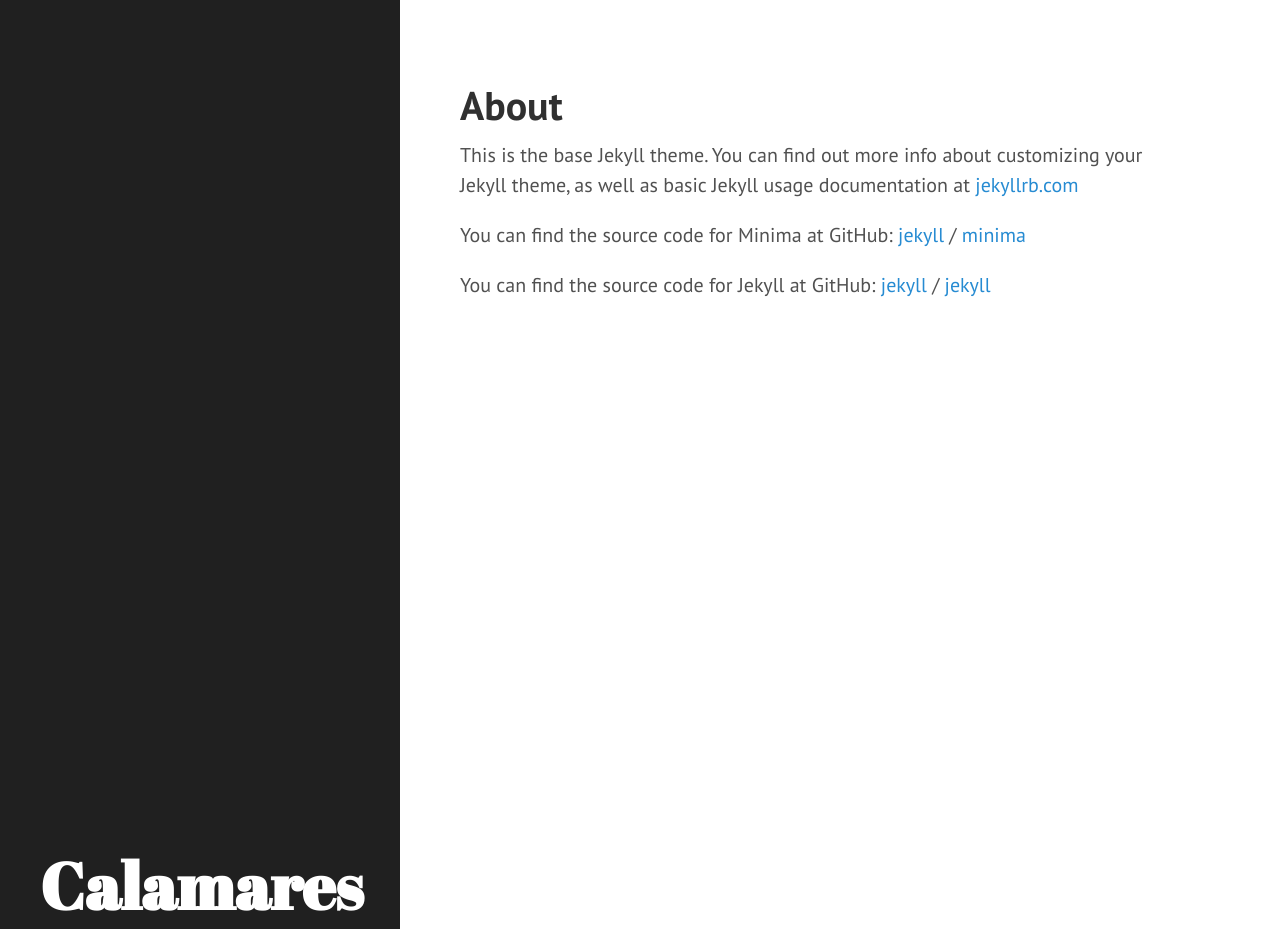
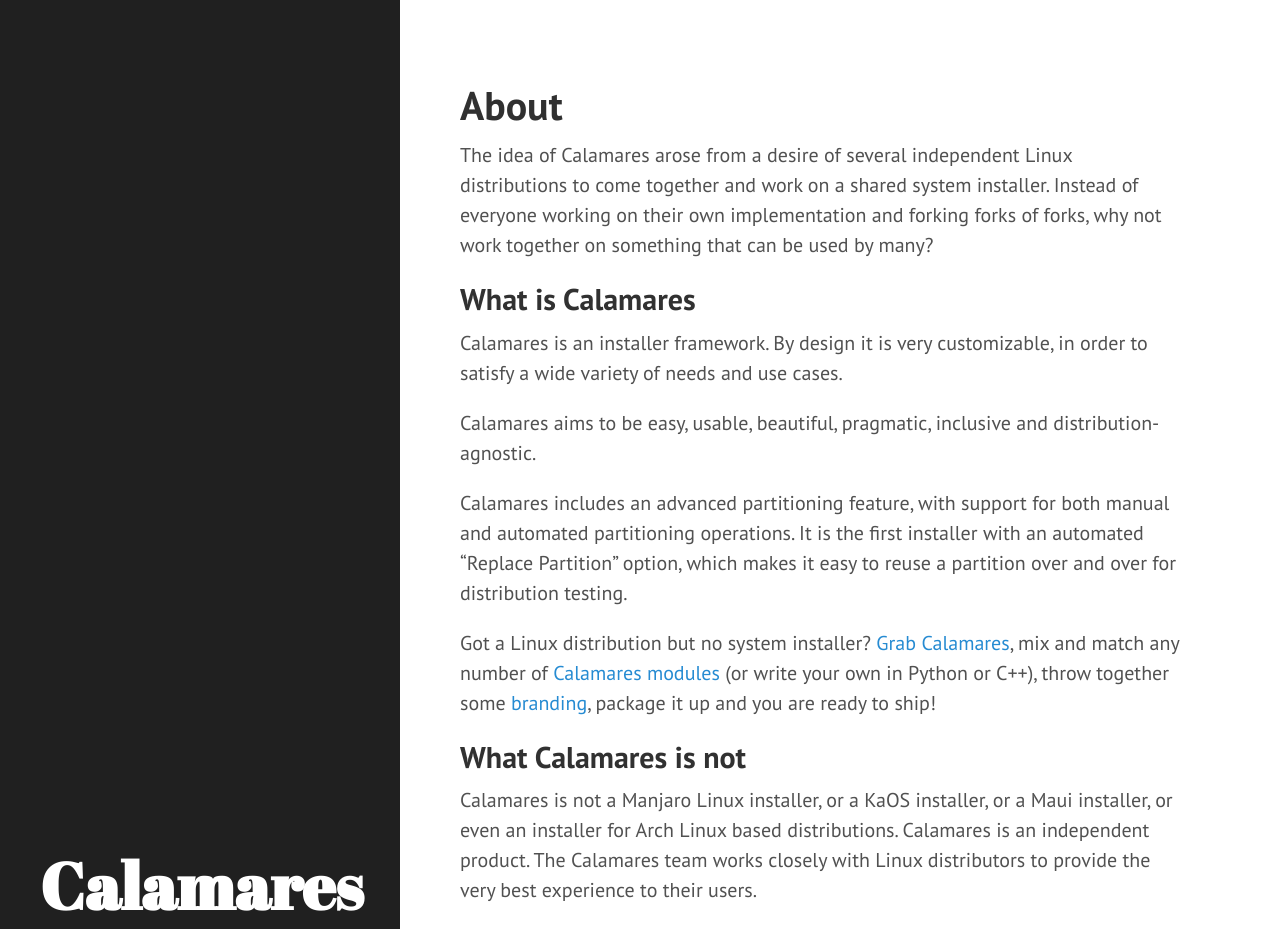
Before and after one commit to deprov447/calamares-web.github.io, a Jekyll site: the page built from about.md, in a window 1280 px wide and 1400 px high. Shown: the top 929 px of the window. Built offline with Jekyll 4.4.1, drawn with Linux system fonts in a browser that asks for light colours; some of the changed text lies outside the part shown.

Commit message:
added jekyll_get_json

```diff
--- a/Gemfile
+++ b/Gemfile
@@ -27,3 +27,8 @@ end
 
 # Performance-booster for watching directories on Windows
 gem "wdm", "~> 0.1.1", :platforms => [:mingw, :x64_mingw, :mswin]
+
+
+gem "jekyll-get-json", "~> 0.0.2"
+
+gem "jekyll-paginate", "~> 1.1"
--- a/_config.yml
+++ b/_config.yml
@@ -23,13 +23,18 @@ email: abc@xyz.com
 description: >- # this means to ignore newlines until "baseurl:"
   An installer framework aiming ease, usability, beauty, pragmatism, and most of all "distribution-agnostic".
 baseurl: "/" # the subpath of your site, e.g. /blog
-url: "" # the base hostname & protocol for your site, e.g. http://example.com
-twitter_username: jekyllrb
-github_username:  jekyll
+url: "https://calamares.io" # the base hostname & protocol for your site, e.g. http://example.com
+avatar: https://raw.githubusercontent.com/calamares/calamares/master/src/branding/default/squid.png
+github_username:  calamares/calamares
 
 theme: minima
 plugins:
   - jekyll-feed
+  - jekyll-get-json
+  - jekyll-paginate
+jekyll_get_json:
+  - data: latest_release
+    json: "https://official-joke-api.appspot.com/jokes/programming/random"
 
 paginate: 5
 # Exclude from processing.
--- a/_includes/sidebar.html
+++ b/_includes/sidebar.html
@@ -27,8 +27,8 @@
       {% endfor %}
 
       <a class="sidebar-nav-item" href="{{ site.github.repo }}/archive/v{{ site.version }}.zip">Download</a>
-      <a class="sidebar-nav-item" href="{{ site.github.repo }}">GitHub project</a>
-      <span class="sidebar-nav-item">Currently v{{ site.version }}</span>
+      <a class="sidebar-nav-item" href="https://github.com/calamares/calamares">GitHub project</a>
+      <span class="sidebar-nav-item">v{{site.latest_release.setup}}</span>
     </nav>
 
     <p id="copyright">&copy; All trademarks and registered trademarks are the property of their respective owners. {{ site.time | date: '%Y' }}. <br/>
--- a/about.md
+++ b/about.md
@@ -2,17 +2,109 @@
 layout: page
 title: About
 permalink: /about/
+published: true
+# Trailing whitespace is important in this file!
 ---
 
-This is the base Jekyll theme. You can find out more info about customizing your Jekyll theme, as well as basic Jekyll usage documentation at [jekyllrb.com](https://jekyllrb.com/)
+The idea of Calamares arose from a desire of several independent Linux distributions to come together and work on a shared system installer. Instead of everyone working on their own implementation and forking forks of forks, why not work together on something that can be used by many?
 
-You can find the source code for Minima at GitHub:
-[jekyll][jekyll-organization] /
-[minima](https://github.com/jekyll/minima)
+## What is Calamares
 
-You can find the source code for Jekyll at GitHub:
-[jekyll][jekyll-organization] /
-[jekyll](https://github.com/jekyll/jekyll)
+Calamares is an installer framework. By design it is very customizable, in order to satisfy a wide variety of needs and use cases.
 
+Calamares aims to be easy, usable, beautiful, pragmatic, inclusive and distribution-agnostic.
 
-[jekyll-organization]: https://github.com/jekyll
+Calamares includes an advanced partitioning feature, with support for both manual and automated partitioning operations. It is the first installer with an automated "Replace Partition" option, which makes it easy to reuse a partition over and over for distribution testing.
+
+Got a Linux distribution but no system installer? [Grab Calamares](https://github.com/calamares/calamares), mix and match any number of [Calamares modules](https://github.com/calamares/calamares/tree/master/src/modules) (or write your own in Python or C++), throw together some [branding](https://github.com/calamares/calamares/tree/master/src/branding), package it up and you are ready to ship!
+
+## What Calamares is not
+
+Calamares is not a Manjaro Linux installer, or a KaOS installer, or a Maui installer, or even an installer for Arch Linux based distributions. Calamares is an independent product. The Calamares team works closely with Linux distributors to provide the very best experience to their users.
+
+Calamares does not aim to be the ultimate "standard" installer of the Linux desktop. Many distributions already have more mature system installer solutions, but some don't, and that's where Calamares can be of use.
+
+## What does Calamares look like
+
+Since Calamares is designed to be customized, themed and branded by individual distributions,
+it can look very different when used by specific distributions. There will be distinct
+color schemes, welcome graphics, and while-you-wait slideshows.
+It is very unlikely that you will encounter a "plain" version of Calamares.
+The source code **does** have a default configuration, which looks like these
+screenshots:
+
+<div>
+  <img src="/images/page-welcome.png" width="266" alt="Welcome page">
+  <img src="/images/page-partition.png" width="266" alt="Partitioning page">
+  <img src="/images/page-finished.png" width="266" alt="Partitioning page">
+</div>
+
+## Who develops Calamares
+
+Calamares is maintained by [the Calamares team](/team/). Most of us are also [KDE](https://kde.org) developers, and we have received contributions from [BBQLinux](http://bbqlinux.org/), [Fedora](https://fedoraproject.org/), [KaOS](http://kaosx.us/), [Kubuntu](http://kubuntu.org), [Manjaro](http://manjaro.org/), [Maui](http://www.maui-project.org/), [Netrunner](http://www.netrunner.com/) and [OpenMandriva](https://www.openmandriva.org/) developers as well.
+
+We gladly accept contributions from everyone, and we have no exclusive association with any Linux distribution. Calamares is not a KDE project, or a KaOS project, or a Manjaro project, we are just a bunch of people dumping some code on [GitHub](https://github.com/calamares).
+
+## Who ships Calamares
+
+Many Linux distributions are in varying stages of adopting Calamares as their primary system installer.
+
+Operating systems that already ship Calamares:
+
+- [AIMS Desktop](https://desktop.aims.ac.za/)
+- [Apricity OS](http://www.apricityos.com/)
+- [ArcoLinux](https://arcolinux.com/category/arcolinux/help/)
+- [Argent Linux](https://rogentos.ro/#Portfolio)
+- [BBQLinux](http://bbqlinux.org/)
+- [BlackPanther OS](http://www.blackpantheros.eu/)
+- [Bluestar Linux](http://bluestarlinux.sourceforge.net/)
+- [Chakra](https://chakralinux.org/)
+- [EndeavourOS](https://endeavouros.com/)
+- [Feren OS](https://ferenos.weebly.com/)
+- [GeckoLinux](http://geckolinux.github.io/)
+- [Hamara Linux](https://www.hamaralinux.org/)
+- [Kannolo](https://kannolo.sourceforge.io/) (Fedora Remix)
+- [KaOS](http://kaosx.us/)
+- [KDE Neon](https://neon.kde.org/)
+- [Lubuntu](http://lubuntu.me/)
+- [Manjaro](http://manjaro.org/)
+- [Neptune](https://neptuneos.com/en/start-page.html)
+- [Netrunner](http://www.netrunner.com/)
+- [OpenMamba](http://openmamba.org/en/)
+- [OpenMandriva](https://www.openmandriva.org/)
+- [Parabola](https://www.parabola.nu/)
+- [Parrot OS](https://parrotlinux.org/)
+- [Pisi Linux](https://www.pisilinux.org/)
+- [Redcore Linux](http://redcorelinux.org/)
+- [Sabayon](https://www.sabayon.org/)
+- [Salient OS](https://salientos.github.io/)
+- [Siduction](https://siduction.org/)
+- [SwagArch](https://swagarch.gitlab.io/)
+- [Tanglu](http://tanglu.org/)
+
+Operating systems that are evaluating Calamares in pre-release builds:
+
+- [Frugalware](https://frugalware.org/)
+- [Maui](http://www.maui-project.org/)
+- [PCLinuxOS](http://www.pclinuxos.com/)
+
+Operating systems that ship Calamares in their package repositories for third-party derivatives to use:
+
+- [Debian](https://debian.org/)
+- [Fedora](https://fedoraproject.org/)
+- [Gentoo](https://gentoo.org/)
+- [openSUSE](https://opensuse.org/) (from Leap 15)
+
+## What is Calamares made of
+
+Calamares is mostly written in C++11, with Qt 5 as general purpose library and UI toolkit.
+
+Calamares is modular by design, and Python 3 was chosen as the main scripting language. The Python 3 interface is implemented with Boost.Python, and all Calamares configuration is done in YAML.
+
+For a complete list of dependencies, see [the README file](https://github.com/calamares/calamares/blob/master/README.md).
+
+## Contact us
+
+IRC: #calamares on chat.freenode.net.
+<!-- Mailing list: [calamares-dev@googlegroups.com](mailto:calamares-dev@googlegroups.com)   -->
+Bugs: [Calamares issues, bugs and feature requests](https://github.com/calamares/calamares/issues)
```
Also changed, not shown: Gemfile.lock.
